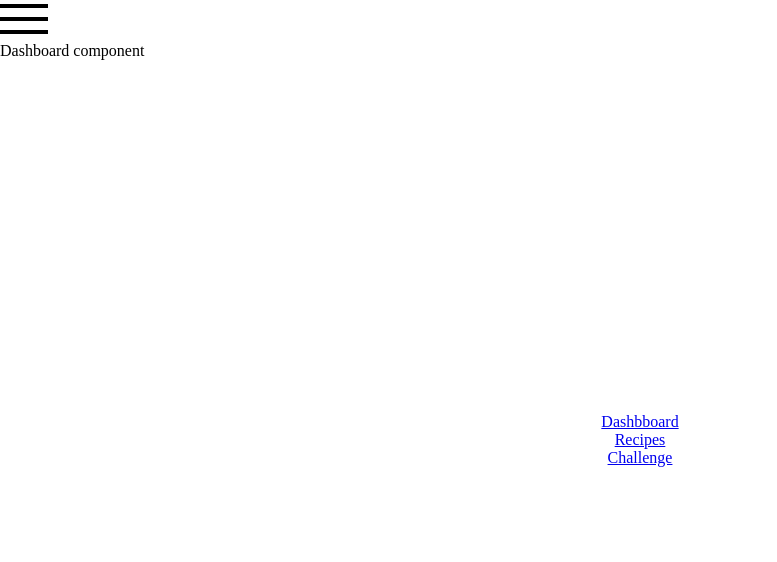
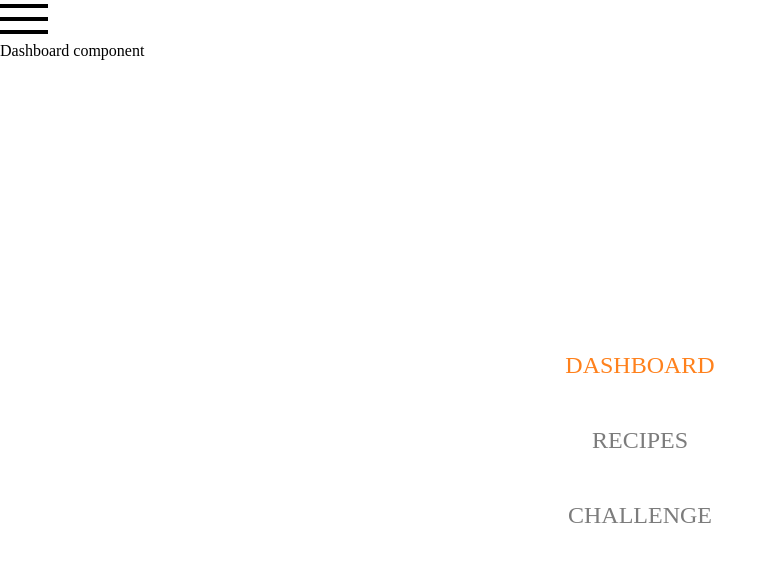
Before and after one commit to annaszalkiewicz/react-diet-app, a React (Create React App) app: page /dashboard in a window 1280 px wide. Shown: the top 562 px of the page, without its empty margins (0-777 px from the left). Built offline with nearby package versions, Linux system fonts and the light colour scheme.

Commit message:
Change NavLinks

```diff
--- a/src/components/Nav.js
+++ b/src/components/Nav.js
@@ -4,9 +4,9 @@ import { NavLink } from "react-router-dom";
 const Nav = () => {
   return (
     <nav className="header_menu">
-      <NavLink to="/" className="header_menu_item">Dashbboard</NavLink>
-      <NavLink to="/recipes" className="header_menu_item">Recipes</NavLink>
-      <NavLink to="/challenge" className="header_menu_item">Challenge</NavLink>
+      <NavLink exact to="/dashboard" className="header_menu--item">Dashboard</NavLink>
+      <NavLink exact to="/recipes" className="header_menu--item">Recipes</NavLink>
+      <NavLink exact to="/challenge" className="header_menu--item">Challenge</NavLink>
     </nav>
   );
 };
```
